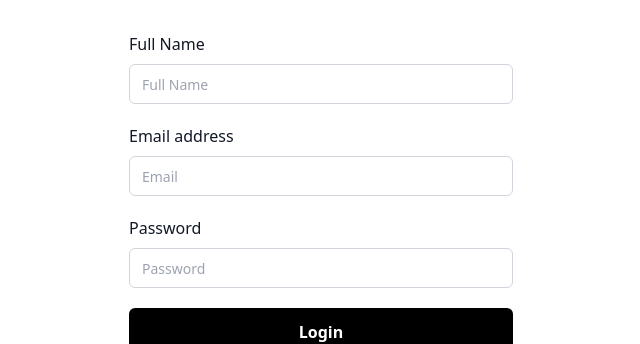
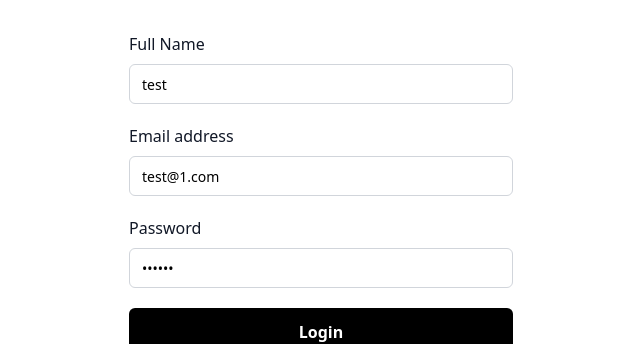
Before and after one commit to Rishav-01/WorkX, a React (Vite) app in the folder client/: page /login in a window 1280 px wide. Shown: the part 210-554 px from the top of the page, without its empty margins (319-959 px from the left). Built offline with nearby package versions, Linux system fonts and the light colour scheme; no server answers.

Commit message:
Added default values in auth

```diff
--- a/client/src/pages/JobSeeker/Login.jsx
+++ b/client/src/pages/JobSeeker/Login.jsx
@@ -5,15 +5,15 @@ import { auth, provider } from "../../firebase/firebase";
 import { Link, useNavigate } from "react-router-dom";
 import { JobSeekerContext } from "../../context/JobSeekerContext";
 import { RecruiterContext } from "../../context/RecruiterContext";
+import toast from "react-hot-toast";
 
 const Login = () => {
   const navigate = useNavigate();
   const { jobSeeker, setJobSeeker } = useContext(JobSeekerContext);
   const { recruiter } = useContext(RecruiterContext);
-  const [error, setError] = useState(null);
-  const name = useRef();
-  const email = useRef();
-  const password = useRef();
+  const name = useRef("test");
+  const email = useRef("test@1.com");
+  const password = useRef("123456");
 
   useEffect(() => {
     if (jobSeeker || recruiter) navigate("/");
@@ -34,9 +34,10 @@ const Login = () => {
         };
         localStorage.setItem("jobSeeker", JSON.stringify(jobSeekerValues));
         setJobSeeker(jobSeekerValues);
+        toast.success("Log in success", { duration: 2000 });
         navigate("/");
       })
-      .catch((error) => setError(error));
+      .catch(() => toast.error("Error occurred"));
   };
 
   const handleLoginWithGoogle = () => {
@@ -50,14 +51,14 @@ const Login = () => {
         };
         setJobSeeker(jobSeekerValues);
         localStorage.setItem("jobSeeker", JSON.stringify(jobSeekerValues));
+        toast.success("Log in success", { duration: 2000 });
         navigate("/");
       })
-      .catch((error) => setError(error.message));
+      .catch(() => toast.error("Error occurred", { duration: 2000 }));
   };
 
   return (
     <section>
-      {error && alert(error)}
       <div className="flex items-center justify-center px-4 py-10 sm:px-6 sm:py-16 lg:px-8 lg:py-24">
         <div className="xl:mx-auto xl:w-full xl:max-w-sm 2xl:max-w-md">
           <div className="mb-2 flex justify-center">
@@ -87,6 +88,7 @@ const Login = () => {
                 </label>
                 <div className="mt-2">
                   <input
+                    defaultValue={"test"}
                     ref={name}
                     className="flex h-10 w-full rounded-md border border-gray-300 bg-transparent px-3 py-2 text-sm placeholder:text-gray-400 focus:outline-none focus:ring-1 focus:ring-gray-400 focus:ring-offset-1 disabled:cursor-not-allowed disabled:opacity-50"
                     type="text"
@@ -105,6 +107,7 @@ const Login = () => {
                 </label>
                 <div className="mt-2">
                   <input
+                    defaultValue={"test@1.com"}
                     ref={email}
                     className="flex h-10 w-full rounded-md border border-gray-300 bg-transparent px-3 py-2 text-sm placeholder:text-gray-400 focus:outline-none focus:ring-1 focus:ring-gray-400 focus:ring-offset-1 disabled:cursor-not-allowed disabled:opacity-50"
                     type="email"
@@ -125,6 +128,7 @@ const Login = () => {
                 </div>
                 <div className="mt-2">
                   <input
+                    defaultValue={"123456"}
                     ref={password}
                     className="flex h-10 w-full rounded-md border border-gray-300 bg-transparent px-3 py-2 text-sm placeholder:text-gray-400 focus:outline-none focus:ring-1 focus:ring-gray-400 focus:ring-offset-1 disabled:cursor-not-allowed disabled:opacity-50"
                     type="password"
--- a/client/src/pages/Recruiter/RecruiterLogin.jsx
+++ b/client/src/pages/Recruiter/RecruiterLogin.jsx
@@ -41,7 +41,6 @@ const RecruiterLogin = () => {
       .catch(() =>
         toast.error("Invalid Credentials", {
           duration: 2000,
-          position: "top-center",
         })
       );
   };
@@ -76,6 +75,7 @@ const RecruiterLogin = () => {
               </label>
               <div className="mt-2">
                 <input
+                  defaultValue={"Recruiter1"}
                   ref={name}
                   className="flex h-10 w-full rounded-md border border-gray-300 bg-transparent px-3 py-2 text-sm placeholder:text-gray-400 focus:outline-none focus:ring-1 focus:ring-gray-400 focus:ring-offset-1 disabled:cursor-not-allowed disabled:opacity-50"
                   type="text"
@@ -94,6 +94,7 @@ const RecruiterLogin = () => {
               </label>
               <div className="mt-2">
                 <input
+                  defaultValue={"1@2.com"}
                   ref={email}
                   className="flex h-10 w-full rounded-md border border-gray-300 bg-transparent px-3 py-2 text-sm placeholder:text-gray-400 focus:outline-none focus:ring-1 focus:ring-gray-400 focus:ring-offset-1 disabled:cursor-not-allowed disabled:opacity-50"
                   type="email"
@@ -114,6 +115,7 @@ const RecruiterLogin = () => {
               </div>
               <div className="mt-2">
                 <input
+                  defaultValue={"123456"}
                   ref={password}
                   className="flex h-10 w-full rounded-md border border-gray-300 bg-transparent px-3 py-2 text-sm placeholder:text-gray-400 focus:outline-none focus:ring-1 focus:ring-gray-400 focus:ring-offset-1 disabled:cursor-not-allowed disabled:opacity-50"
                   type="password"
```
